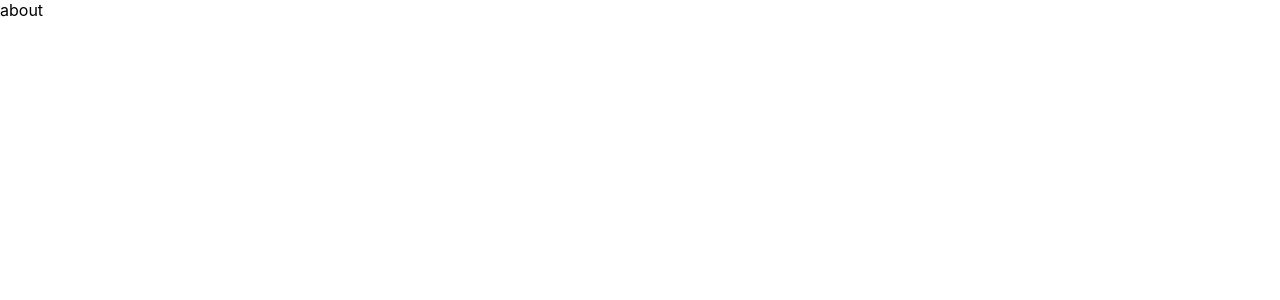
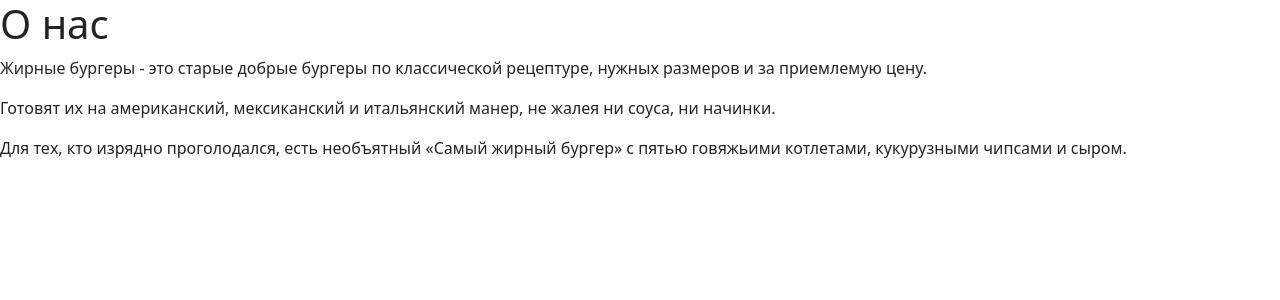
Before and after one commit to Hamlet593/BurgerSite-with-NextJS, a Next.js app: page /about in a window 1280 px wide. Shown: the top 300 px of the page. Built offline with nearby package versions, Linux system fonts and the light colour scheme.

Commit message:
Added bootstrap, scss and react icons

```diff
--- a/package.json
+++ b/package.json
@@ -9,9 +9,12 @@
     "lint": "next lint"
   },
   "dependencies": {
+    "bootstrap": "^5.2.0",
     "next": "12.2.4",
     "react": "18.2.0",
-    "react-dom": "18.2.0"
+    "react-dom": "18.2.0",
+    "react-icons": "^4.4.0",
+    "sass": "^1.54.4"
   },
   "devDependencies": {
     "eslint": "8.21.0",
--- a/pages/_app.js
+++ b/pages/_app.js
@@ -1,7 +1,12 @@
-import '../styles/globals.css'
+import '../styles/globals.scss';
+import 'bootstrap/dist/css/bootstrap.min.css';
+import { useEffect } from 'react';
 
 function MyApp({ Component, pageProps }) {
+  useEffect(() => {
+    import("bootstrap/dist/js/bootstrap");
+  }, []);
   return <Component {...pageProps} />
 }
 
-export default MyApp
+export default MyApp;
--- a/pages/about.js
+++ b/pages/about.js
@@ -1,7 +1,12 @@
 const about = () => {
-  return (
-    <div>about</div>
-  )
+    return (
+        <>
+            <h1>О нас</h1>
+            <p>Жирные бургеры - это старые добрые бургеры по классической рецептуре, нужных размеров и за приемлемую цену.</p>
+            <p>Готовят их на американский, мексиканский и итальянский манер, не жалея ни соуса, ни начинки.</p>
+            <p>Для тех, кто изрядно проголодался, есть необъятный «Самый жирный бургер» с пятью говяжьими котлетами, кукурузными чипсами и сыром.</p>
+        </>
+    )
 }
 
 export default about;
```
Also changed, not shown: styles/Home.module.scss (renamed from styles/Home.module.css), styles/globals.scss (renamed from styles/globals.css), 1 other file (tests, documents, lock files or other folders).
